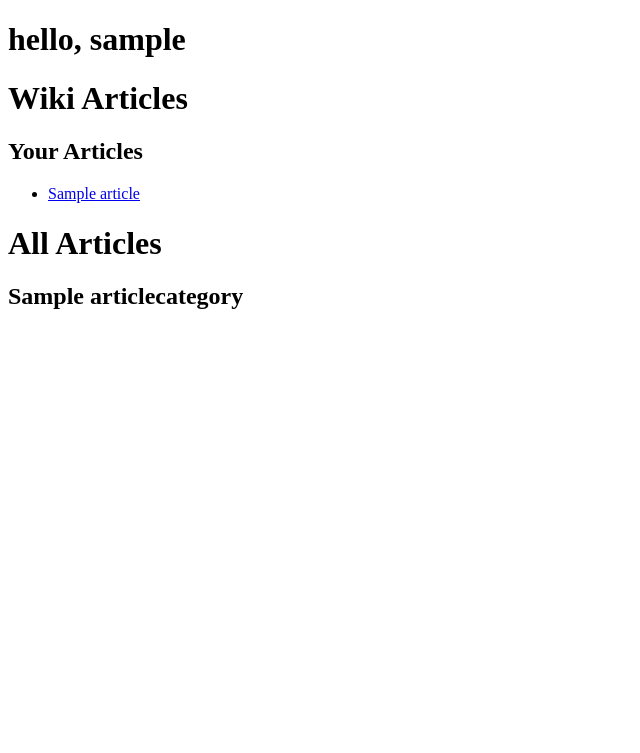
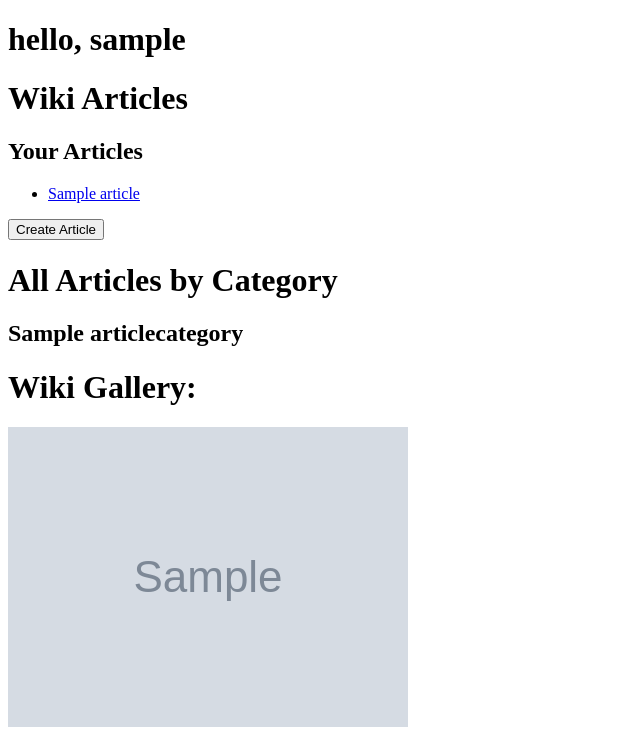
Before and after one commit to AdrMrcs/hobbysite-E-1, a Django app: page /wiki/articles in a window 1280 px wide. Shown: the part 47-800 px from the top of the page, without its empty margins (0-640 px from the left). Run offline with Django 5.2, Linux system fonts and the light colour scheme; a user stored in the database is signed in; tables that the repository leaves empty hold one stand-in row (values such as "Sample post"); grey boxes marked "Sample" are stand-in pictures.

Commit message:
finished Bonus Wiki Gallery

```diff
--- a/templates/wiki_articles.html
+++ b/templates/wiki_articles.html
@@ -18,24 +18,36 @@
           <li><a href="{{ article.get_absolute_url }}">{{ article.title }}</a></li>
       {% endfor %}
   </ul>
+  <a href="{% url 'wiki:article_create' %}"><button>Create Article</button></a>
 {% endif %}
 
-<h1>All Articles</h1>
-{% for article_category in object_list %}
-  <h2>{{article_category.name}}</h2>
+<h1>All Articles by Category</h1>
+{% for category in object_list %}
+<h2>{{category.name}}</h2>
 <ul>
   {% if request.user.is_authenticated %}
-      {% for article in article_category.articlecategory.all %}
+    {% for article in category.articlecategory.all %}
       {% if article not in authorArticles %}
         <li><a href="{{ article.get_absolute_url }}">{{ article.title }}</a></li>
       {% endif %}
     {% endfor %}
   {% else %}
-      {% for article in article_category.articlecategory.all %}
+    {% for article in category.articlecategory.all %}
       <li><a href="{{ article.get_absolute_url }}">{{ article.title }}</a></li>
     {% endfor %}
   {% endif %}
 </ul>
 {% endfor %}
 
+{% if object_list %}
+  <div>
+    <h1>Wiki Gallery:</h1>
+    {% for i in object_list %}
+    {% for j in i.articlecategory.all %}
+    <img src = "{{ j.headerImage.url }}" alt="image">
+    {% endfor %}
+    {% endfor %}
+  </div>
+{% endif %}
+
 {% endblock %}
```
Lines whose indentation alone changed are shown as unchanged.
